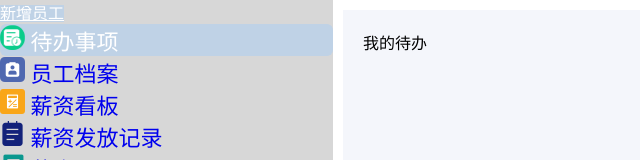
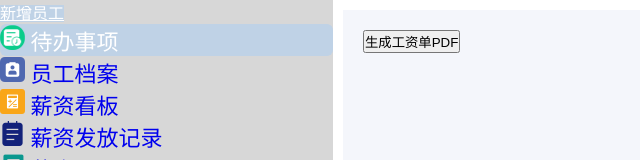
Before and after one commit to leoyoung8372/salary-management-system, a Vue app: page /toDoLIst in a window 1280 px wide. Shown: the top 160 px of the page, without its empty margins (0-640 px from the left). Built offline with nearby package versions, Linux system fonts and the light colour scheme.

Commit message:
增加了一个根据员工ID生成PDF工资单的功能，但是如果该员工ID对应多个薪资记录，则无法生成（需改善）

```diff
--- a/package.json
+++ b/package.json
@@ -13,6 +13,7 @@
     "chart.js": "^4.4.4",
     "element-china-area-data": "^6.1.0",
     "element-plus": "^2.8.3",
+    "jspdf": "^2.5.2",
     "mitt": "^3.0.1",
     "pinia": "^2.1.7",
     "vue": "^3.4.29",
--- a/src/components/ToDoLIst.vue
+++ b/src/components/ToDoLIst.vue
@@ -1,5 +1,34 @@
 <template>
     <div>
-        我的待办
+      <button @click="generatePayrollPdf">生成工资单PDF</button>
     </div>
 </template>
+
+<script>
+import axios from 'axios';
+
+export default {
+  methods: {
+    async generatePayrollPdf() {
+      const employeeId = 13; // 员工ID
+      // 使用正确的URL格式，直接使用变量
+      const response = await axios.get(`http://localhost:8080/api/payroll/${employeeId}`);
+      const payroll = response.data;
+
+      // 调用后端生成PDF的API
+      const pdfResponse = await axios.post('http://localhost:8080/api/payroll/generate-pdf', payroll, {
+        responseType: 'blob'
+      });
+
+      // 创建下载链接
+      const url = window.URL.createObjectURL(new Blob([pdfResponse.data]));
+      const link = document.createElement('a');
+      link.href = url;
+      link.setAttribute('download', 'payroll.pdf');
+      document.body.appendChild(link);
+      link.click();
+      console.log(payroll);
+    }
+  }
+}
+</script>
```
